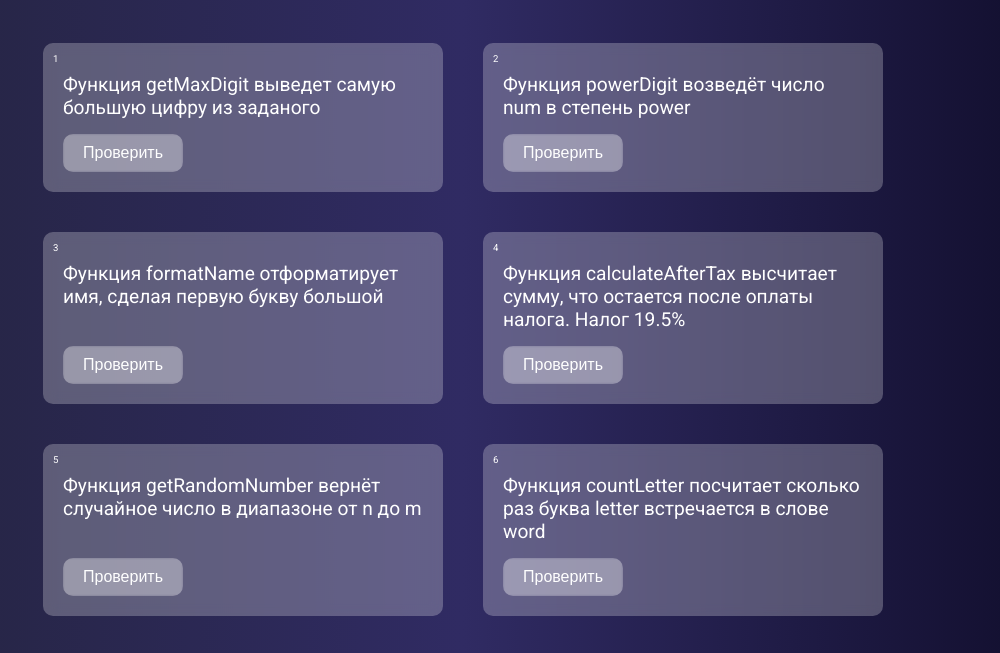
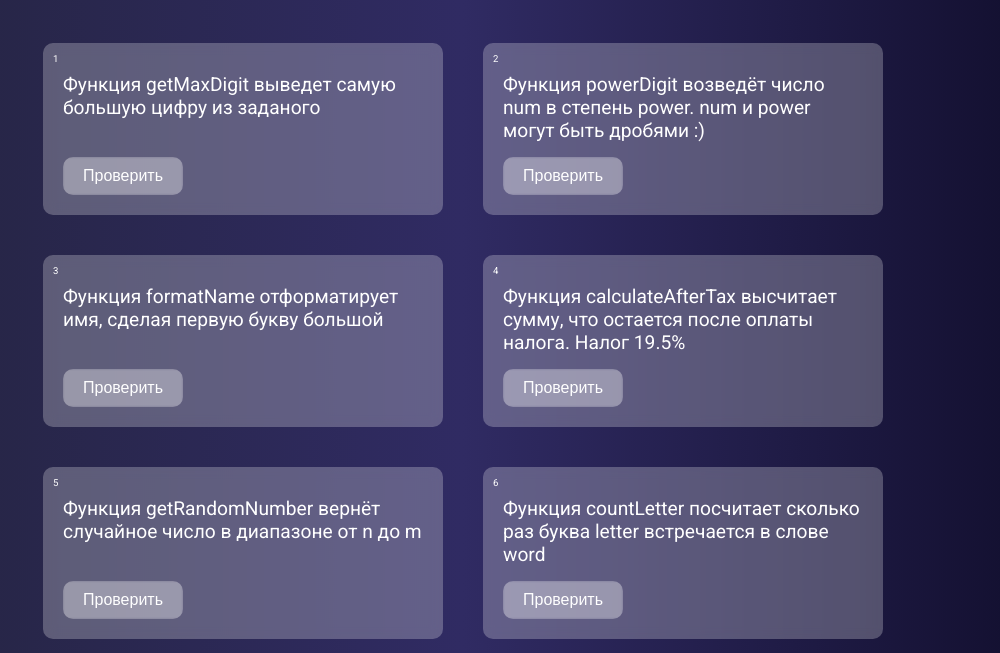
Before and after one commit to Nikitossik/cursor-homeworks-2021, a plain HTML site: page task-3-functions/index.html in a window 1280 px wide. Shown: the part 145-798 px from the top of the page, without its empty margins (177-1177 px from the left). Drawn offline with Linux system fonts and the light colour scheme.

Commit message:
added prompt to powerDigit

```diff
--- a/task-3-functions/index.html
+++ b/task-3-functions/index.html
@@ -27,7 +27,7 @@
                     </li>
                     <li class="function">
                         <div class="function__descr">
-                            Функция powerDigit возведёт число num в степень power
+                            Функция powerDigit возведёт число num в степень power. num и power могут быть дробями :)
                         </div>
                         <div class="function__footer">
                             <button class="btn" data-function='1'
```
